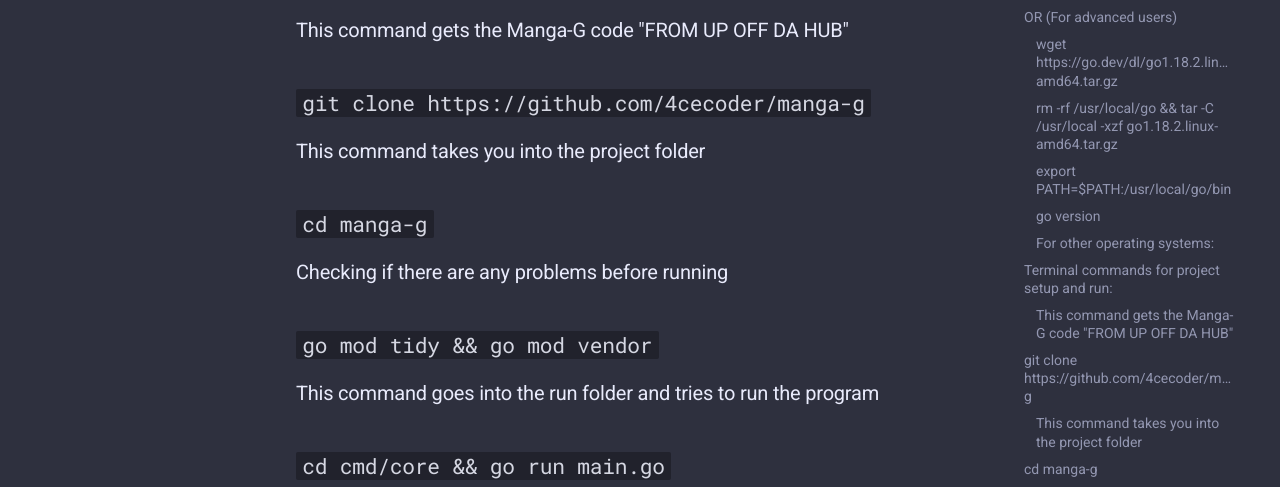
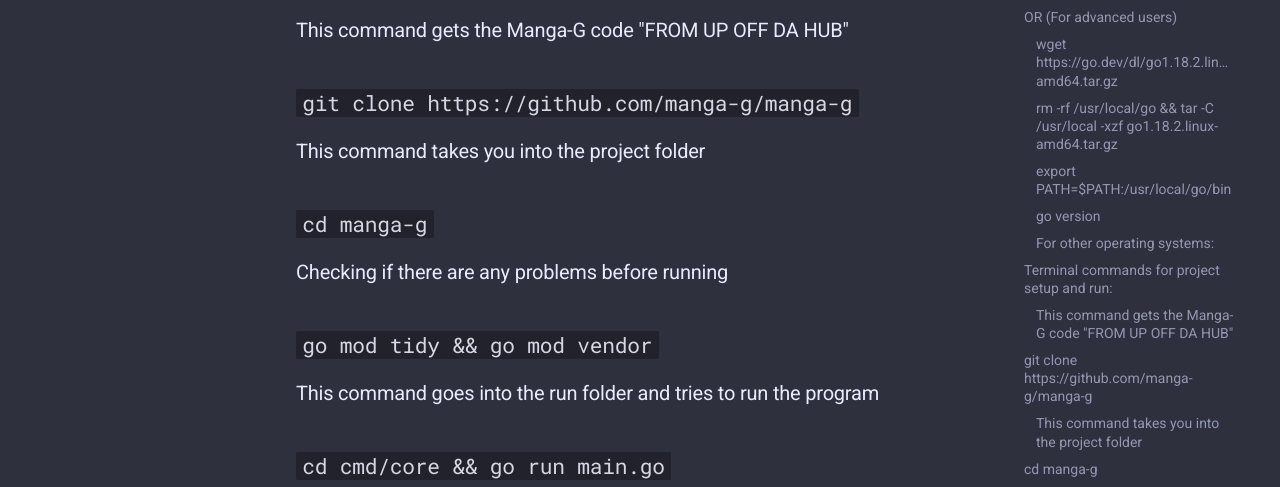
Before and after one commit to manga-g/manga-g, an MkDocs documentation site: the page built from docs/install.md, in a window 1280 px wide and 900 px high, scrolled down 856 px. Shown: the part 253-740 px from the top of the window. Built offline with MkDocs 1.6.1 and Material for MkDocs 9.7.7, drawn with Linux system fonts in a browser that asks for light colours; comment, search, counter and statistics services are not loaded; some of the changed lines change nothing that is shown.

Commit message:
Update install.md

```diff
--- a/docs/install.md
+++ b/docs/install.md
@@ -30,7 +30,7 @@
 
 ### This command gets the Manga-G code "FROM UP OFF DA HUB"
 
-## `git clone https://github.com/4cecoder/manga-g`
+## `git clone https://github.com/manga-g/manga-g`
 
 ### This command takes you into the project folder
 
```
